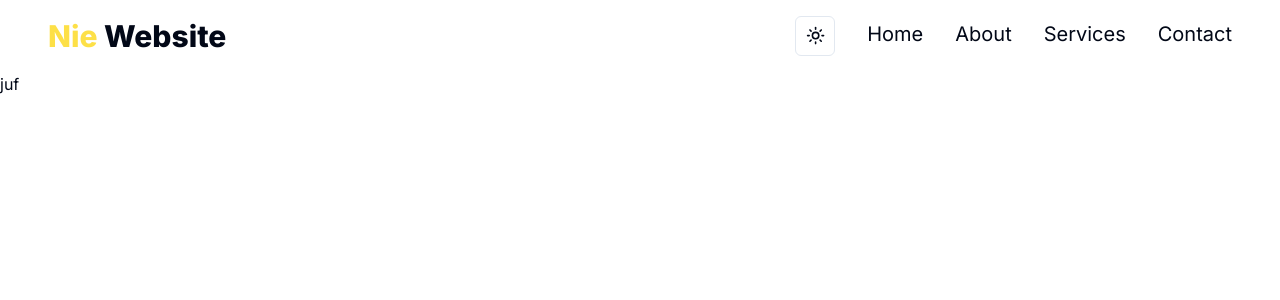
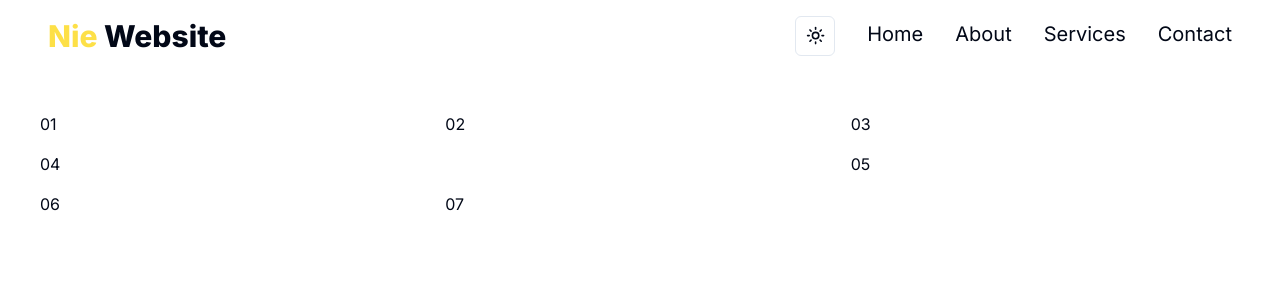
Before and after one commit to Ankhtuya11/HealthyLifestyle, a Next.js app in the folder app/: page /about in a window 1280 px wide. Shown: the top 300 px of the page. Built offline with nearby package versions, Linux system fonts and the light colour scheme.

Commit message:
about inside

```diff
--- a/app/app/about/page.tsx
+++ b/app/app/about/page.tsx
@@ -1,8 +1,122 @@
 "use client"
 import React from 'react'
-import Header from '@/components/header'
+import mandakh from '../../public/assets/mandakh.jpg';
+import Image from 'next/image';
 export default function page() {
+
   return (
-    <div>juf</div>
+    <>
+ {/* <div  className='w-full text-white my-24 '>
+
+        </div>
+        <div className='max-w-[1240px] mx-auto '>
+
+
+
+<div className="mt-12 grid grid-cols-3 gap-2">
+    <div className="h-12  ">
+    <div className=' '>
+
+         </div>
+
+         <div className='max-w-[1240px] mx-auto '>
+             <div className='text-center py-8'>
+             </div>
+
+
+             <div className='grid'>
+
+                 <div className='bg-blue text-slate-900 m-4 p-8 rounded-xl shadow-2xl relative'>
+
+                     <div className='flex grid grid-cols-1 lg:grid-cols-2 relative'>
+
+
+                     </div>
+                     <p className='text-1xl  sm:text-3xl text-indigo-600 center text-center font-semibold '>Мандах Их Сургууль</p>
+                     <p className='text-1xl sm:text-2xl  text-indigo-700 center text-center'>Мэдээлэл, Технологийн Сургууль</p>
+                     <div className='text-2xl '>
+                         <p className='flex py-3 text-sm sm:text-xl'>Мандах Их Сургуулийн Мэдээлэл, Технологийн Сургуулийн багш, оюутнуудын хамтын бүтээл юм. Нэг зорилготойгоор нэгдэн нийлсэн шинэ шинэлэг технологийг эрэлхийлэгч залуус тус аппликейшнийг үнэ төлбөргүйгээр танд хүргэж байна.</p>
+
+
+                     </div>
+                 </div>
+
+             </div>
+
+         </div>
+    </div>
+    <div className="h-12 ">
+    <div className=' '>
+
+         </div>
+
+         <div className='max-w-[1240px] mx-auto '>
+             <div className='text-center py-8'>
+             </div>
+
+
+             <div className='grid'>
+
+                 <div className='bg-blue text-slate-900 m-4 p-8 rounded-xl shadow-2xl relative'>
+
+                     <div className='flex grid grid-cols-1 lg:grid-cols-2 relative'>
+
+                     </div>
+                     <p className='text-1xl  sm:text-3xl text-indigo-600 center text-center font-semibold '>Мандах Их Сургууль</p>
+                     <p className='text-1xl sm:text-2xl  text-indigo-700 center text-center'>Мэдээлэл, Технологийн Сургууль</p>
+                     <div className='text-2xl '>
+                         <p className='flex py-3 text-sm sm:text-xl'>Мандах Их Сургуулийн Мэдээлэл, Технологийн Сургуулийн багш, оюутнуудын хамтын бүтээл юм. Нэг зорилготойгоор нэгдэн нийлсэн шинэ шинэлэг технологийг эрэлхийлэгч залуус тус аппликейшнийг үнэ төлбөргүйгээр танд хүргэж байна.</p>
+
+
+                     </div>
+                 </div>
+
+             </div>
+
+         </div>
+    </div>
+    <div className="h-12 ">
+    <div className=' '>
+
+         </div>
+
+         <div className='max-w-[1240px] mx-auto '>
+             <div className='text-center py-8'>
+             </div>
+
+
+             <div className='grid'>
+
+                 <div className='bg-blue text-slate-900 m-4 p-8 rounded-xl shadow-2xl relative'>
+
+                     <div className='flex grid grid-cols-1 lg:grid-cols-2 relative'>
+
+
+                     </div>
+                     <p className='text-1xl  sm:text-3xl text-indigo-600 center text-center font-semibold '>Мандах Их Сургууль</p>
+                     <p className='text-1xl sm:text-2xl  text-indigo-700 center text-center'>Мэдээлэл, Технологийн Сургууль</p>
+                     <div className='text-2xl '>
+                         <p className='flex py-3 text-sm sm:text-xl'>Мандах Их Сургуулийн Мэдээлэл, Технологийн Сургуулийн багш, оюутнуудын хамтын бүтээл юм. Нэг зорилготойгоор нэгдэн нийлсэн шинэ шинэлэг технологийг эрэлхийлэгч залуус тус аппликейшнийг үнэ төлбөргүйгээр танд хүргэж байна.</p>
+
+
+                     </div>
+                 </div>
+
+             </div>
+
+         </div>
+    </div>
+</div>
+    </div> */}
+    <div className="grid grid-cols-3 gap-4 m-10">
+  <div className="...">01</div>
+  <div className="...">02</div>
+  <div className="...">03</div>
+  <div className="col-span-2 ...">04</div>
+  <div className="...">05</div>
+  <div className="...">06</div>
+  <div className="col-span-2 ...">07</div>
+</div>
+    </>
   )
 }
```
Also changed, not shown: app/public/assets/logo Mandakh.jpg (added), app/public/assets/mandakh.jpg (added).
